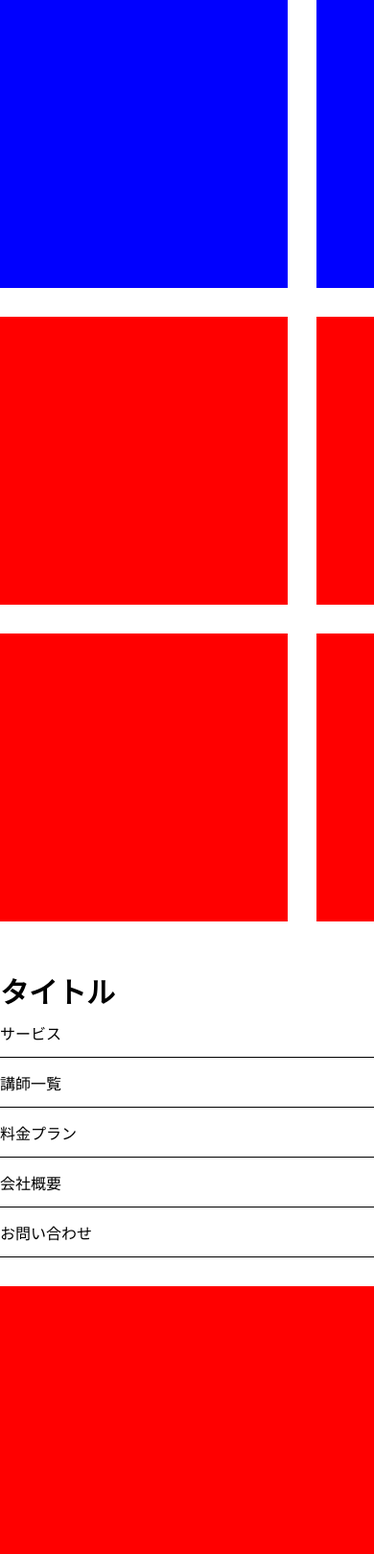
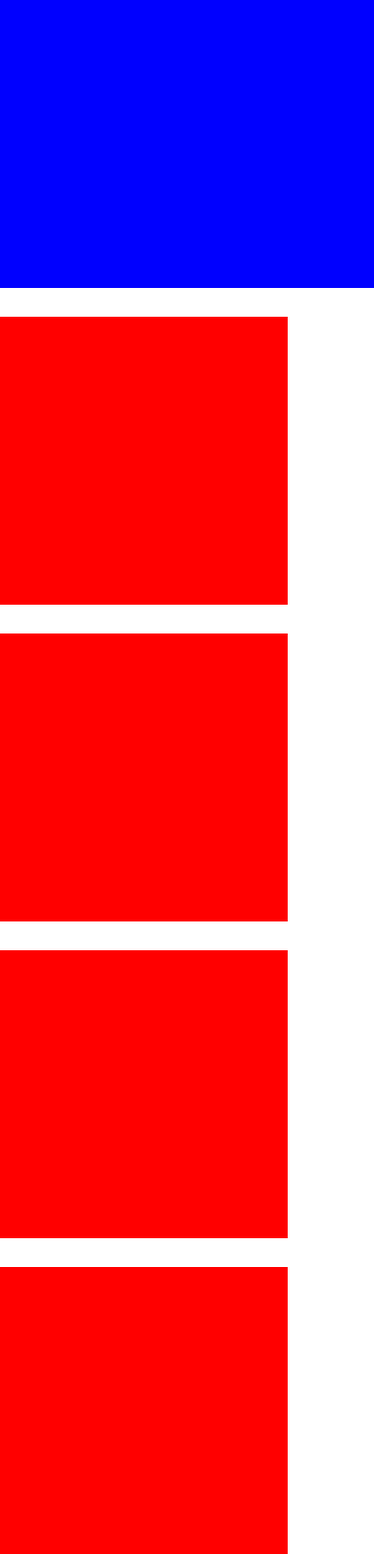
Before and after one commit to kondorie/dezasuta, a PHP site: page / in a window 390 px wide; the page is wider, and only the part inside the window is pictured. Shown: the top 1619 px of that part at 96% size. Before the commit the page ends 1340 px from the top of that part, so only its background shows below. Run offline with PHP 8.4, Linux system fonts and the light colour scheme.

Commit message:
第2回課題修正

```diff
--- a/work_2_kondorie/css/style.css
+++ b/work_2_kondorie/css/style.css
@@ -83,7 +83,7 @@
 /* ここからstyle.css */
 
 .flex1 {
-    width: 960px;
+    max-width: 960px;
     display: flex;
     justify-content: space-between;
     margin: 0 auto;
@@ -97,7 +97,7 @@
 }
 
 .flex2{
-    width: 960px;
+    max-width: 960px;
     display: flex;
     justify-content: space-between;
     flex-wrap: wrap;
@@ -114,6 +114,7 @@
 .flex3{
     max-width: 960px;
     display: flex;
+    justify-content: space-between;
     margin: 30px auto;
 }
 
@@ -123,7 +124,7 @@
 
 .flex3 ul,li{
     display: flex;
-    margin: 0 0 0 auto;
+    justify-content: space-between;
 }
 
 .flex3 li{
@@ -148,7 +149,7 @@
 
     .flex3 li{
         font-size: 16px;
-        margin: 20px 0 20px 0;
+        margin: 20px 0;
         padding: 0 0 15px 0;
         border-bottom: 1.5px solid #000;
     }
--- a/work_2_kondorie/index.html
+++ b/work_2_kondorie/index.html
@@ -5,6 +5,7 @@
     <meta http-equiv="X-UA-Compatible" content="IE=edge">
     <meta name="viewport" content="width=device-width, initial-scale=1.0">
     <title>第2回課題</title>
+    <meta name="description" content="第2回コーディング課題">
     <link rel="stylesheet" href="css/style.css">
 </head>
 <body>
```
Also changed, not shown: 2 other files.
